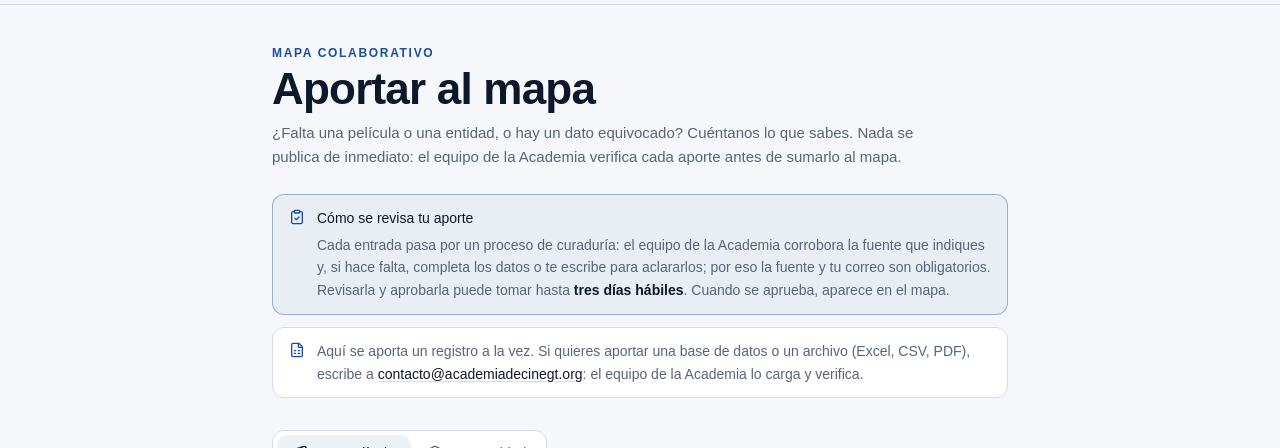
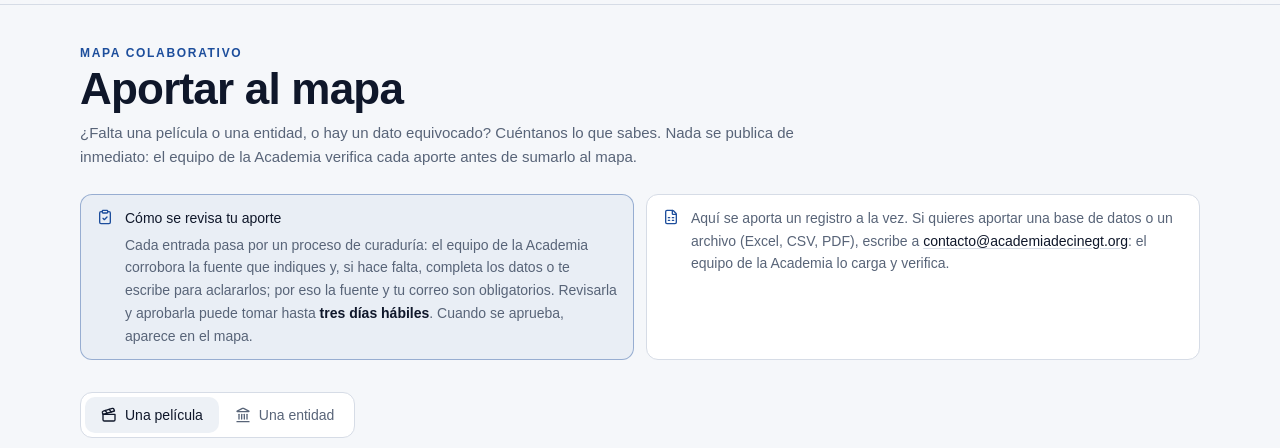
Before and after one commit to Noj85/mapa-interactivo-cine-GT, a Next.js app: page /aportar in a window 1280 px wide. Shown: the part 60-508 px from the top of the page. Built offline with nearby package versions, Linux system fonts and the light colour scheme; no server answers; the database is empty; a web font is replaced by a local one.

Commit message:
Ajuste al diseno, forma de aportes

```diff
--- a/app/aportar/page.tsx
+++ b/app/aportar/page.tsx
@@ -22,15 +22,16 @@ export default async function AportarPage({ searchParams }: { searchParams: Prom
   return (
     <div className="min-h-dvh bg-bg">
       <SiteHeader current="/aportar" />
-      <main className="mx-auto max-w-3xl px-4 pb-20 pt-10">
+      <main className="mx-auto max-w-6xl px-4 pb-20 pt-10">
         <p className="text-xs font-semibold uppercase tracking-[0.14em] text-accent">Mapa colaborativo</p>
         <h1 className="mt-2 font-display text-4xl font-semibold tracking-tight sm:text-[44px]">
           {film || org ? "Sugerir una corrección" : "Aportar al mapa"}
         </h1>
-        <p className="mt-3 max-w-2xl text-[15px] leading-relaxed text-muted">
+        <p className="mt-3 max-w-3xl text-[15px] leading-relaxed text-muted">
           ¿Falta una película o una entidad, o hay un dato equivocado? Cuéntanos lo que sabes. Nada se publica de inmediato: el equipo de la Academia verifica cada aporte antes de sumarlo al mapa.
         </p>
-        <aside className="mt-6 flex items-start gap-3 rounded-2xl border border-accent/40 bg-accent/5 px-4 py-3 text-sm leading-relaxed">
+        <div className="mt-6 grid gap-3 md:grid-cols-2">
+          <aside className="flex items-start gap-3 rounded-2xl border border-accent/40 bg-accent/5 px-4 py-3 text-sm leading-relaxed">
             <ClipboardCheck className="mt-0.5 h-4 w-4 shrink-0 text-accent" aria-hidden />
             <div className="text-muted">
               <p className="font-medium text-ink">Cómo se revisa tu aporte</p>
@@ -39,7 +40,7 @@ export default async function AportarPage({ searchParams }: { searchParams: Prom
               </p>
             </div>
           </aside>
-        <aside className="mt-3 flex items-start gap-3 rounded-2xl border border-line bg-surface px-4 py-3 text-sm leading-relaxed">
+          <aside className="flex items-start gap-3 rounded-2xl border border-line bg-surface px-4 py-3 text-sm leading-relaxed">
             <FileSpreadsheet className="mt-0.5 h-4 w-4 shrink-0 text-accent" aria-hidden />
             <p className="text-muted">
               Aquí se aporta un registro a la vez. Si quieres aportar una base de datos o un archivo (Excel, CSV, PDF), escribe a{" "}
@@ -49,6 +50,7 @@ export default async function AportarPage({ searchParams }: { searchParams: Prom
               : el equipo de la Academia lo carga y verifica.
             </p>
           </aside>
+        </div>
         <div className="mt-8">
           <ContributeForm key={film?.id ?? org?.id ?? "nuevo"} film={film} org={org} initialKind={initialKind} />
         </div>
--- a/components/aportar/ContributeForm.tsx
+++ b/components/aportar/ContributeForm.tsx
@@ -117,7 +117,7 @@ export function ContributeForm({ film, org, initialKind }: { film?: Film; org?:
 
   if (status === "done") {
     return (
-      <div className="rounded-3xl border border-line bg-surface p-8 text-center">
+      <div className="mx-auto max-w-2xl rounded-3xl border border-line bg-surface p-8 text-center">
         <CheckCircle2 className="mx-auto h-10 w-10 text-ok" />
         <h2 className="mt-4 font-display text-3xl tracking-tight">¡Gracias por aportar!</h2>
         <p className="mx-auto mt-2 max-w-md text-[15px] leading-relaxed text-muted">
@@ -158,7 +158,7 @@ export function ContributeForm({ film, org, initialKind }: { film?: Film; org?:
         </div>
       )}
 
-      <div className="grid gap-8 lg:grid-cols-[1fr_300px]">
+      <div className="grid gap-8 lg:grid-cols-[1fr_300px] lg:gap-10">
         <div className="space-y-8">
           {kind === "film" ? (
             <>
@@ -193,6 +193,7 @@ export function ContributeForm({ film, org, initialKind }: { film?: Film; org?:
       </div>
 
       <section className="space-y-4 rounded-2xl border border-line bg-surface p-4">
+        <div className="grid gap-4 md:grid-cols-[3fr_2fr]">
           <div>
             <label className="label" htmlFor="c-note">Fuente de la información *</label>
             <textarea
@@ -209,6 +210,7 @@ export function ContributeForm({ film, org, initialKind }: { film?: Film; org?:
           <div>
             <label className="label" htmlFor="c-mail">Tu correo *</label>
             <input id="c-mail" type="email" required aria-required autoComplete="email" className="field" placeholder="Para que el equipo te escriba si tiene dudas; no se publica." value={email} onChange={(e) => setEmail(e.target.value)} />
+          </div>
         </div>
         {/* campo trampa contra robots: las personas no lo ven */}
         <div aria-hidden className="absolute -left-[9999px] h-0 w-0 overflow-hidden">
```
Lines whose indentation alone changed are shown as unchanged.
